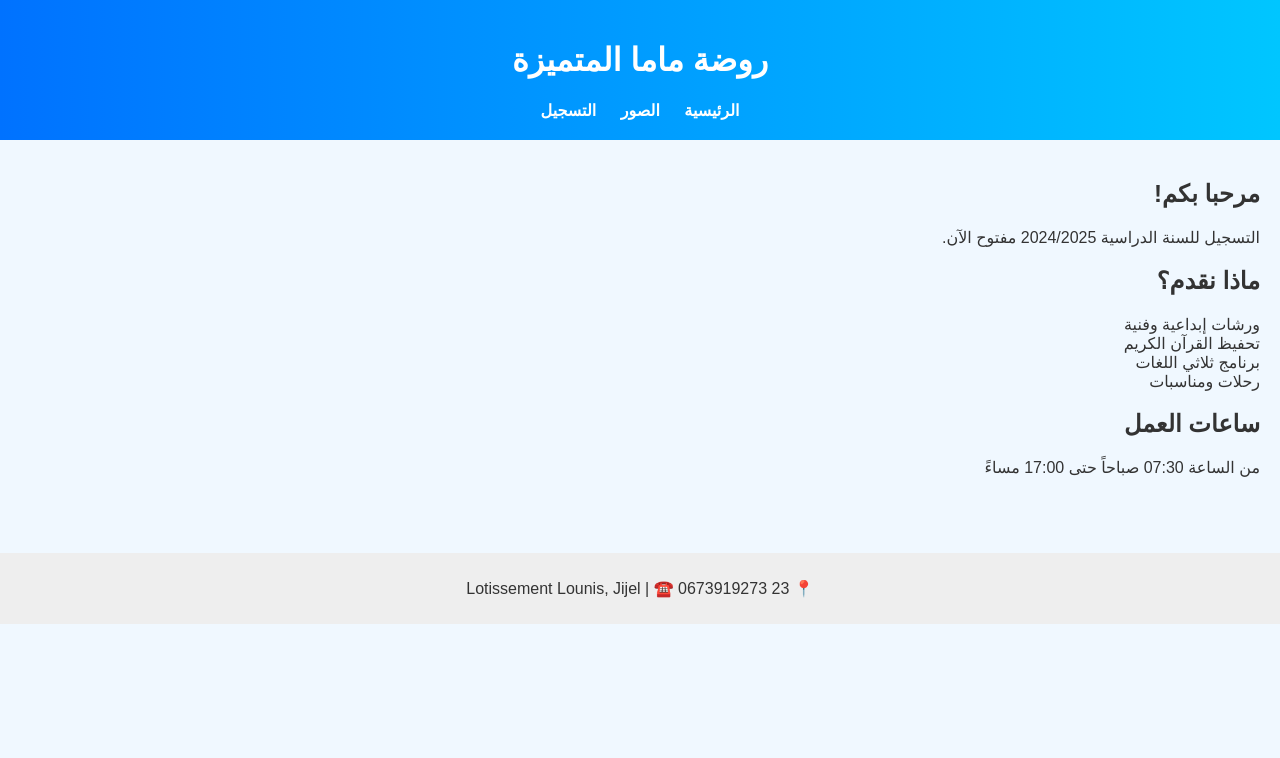
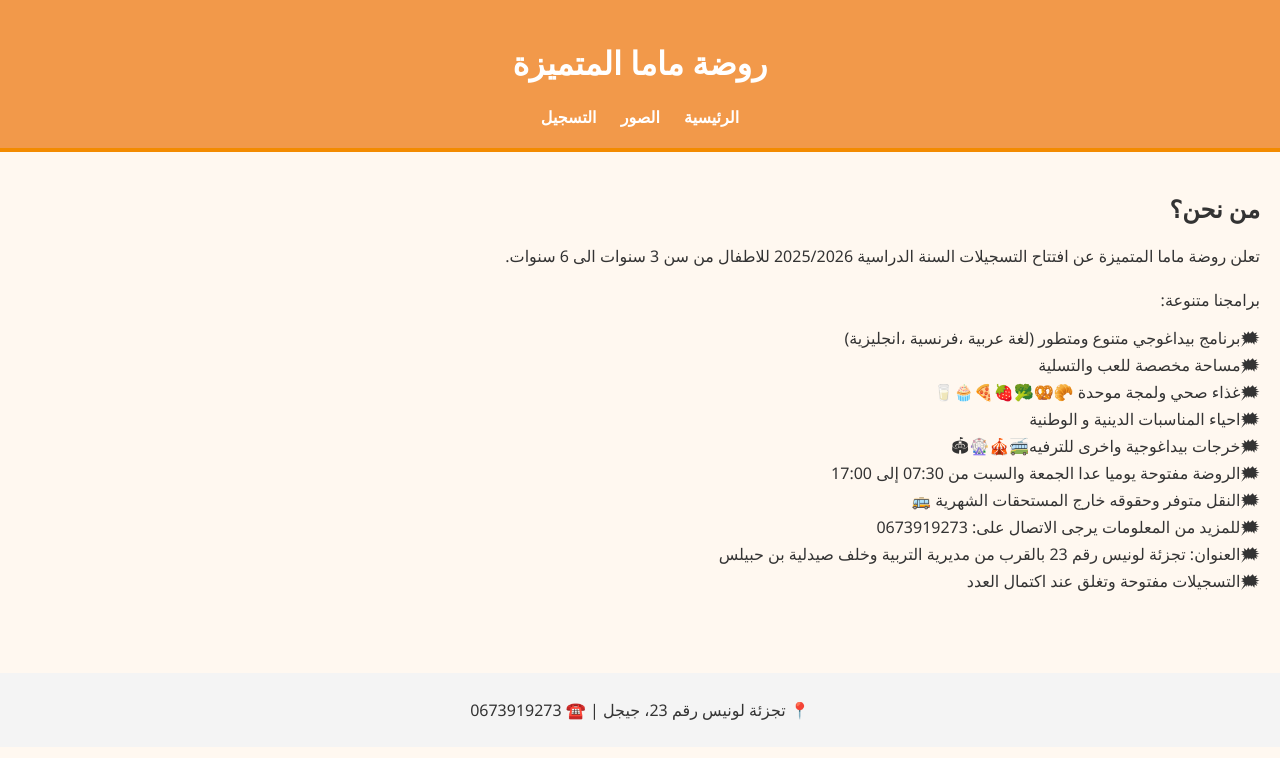
Before and after one commit to RISK18000/CRECHE-MAMA-EL_MOUTAMAYZA, a plain HTML site: page index.html in a window 1280 px wide. Drawn offline with Linux system fonts and the light colour scheme.

Commit message:
Add files via upload

```diff
--- a/index.html
+++ b/index.html
@@ -18,29 +18,32 @@
   </header>
 
   <main>
-    <section>
-      <h2>مرحبا بكم!</h2>
-      <p>التسجيل للسنة الدراسية 2024/2025 مفتوح الآن.</p>
-    </section>
 
-    <section>
-      <h2>ماذا نقدم؟</h2>
-      <ul>
-        <li>ورشات إبداعية وفنية</li>
-        <li>تحفيظ القرآن الكريم</li>
-        <li>برنامج ثلاثي اللغات</li>
-        <li>رحلات ومناسبات</li>
-      </ul>
-    </section>
+<section class="apropos">
+  <h2>من نحن؟</h2>
+  <p>
+    تعلن روضة ماما المتميزة عن افتتاح التسجيلات السنة الدراسية 2025/2026 للاطفال من سن 3 سنوات الى 6 سنوات.
+    <br><br>
+    برامجنا متنوعة:
+    <ul>
+      <li>🗯برنامج بيداغوجي متنوع ومتطور (لغة عربية ،فرنسية ،انجليزية)</li>
+      <li>🗯مساحة مخصصة للعب والتسلية</li>
+      <li>🗯غذاء صحي ولمجة موحدة 🥐🥨🥦🍓🍕🧁🥛</li>
+      <li>🗯احياء المناسبات الدينية و الوطنية</li>
+      <li>🗯خرجات بيداغوجية واخرى للترفيه🚎🎪🎡🏟</li>
+      <li>🗯الروضة مفتوحة يوميا عدا الجمعة والسبت من 07:30 إلى 17:00</li>
+      <li>🗯النقل متوفر وحقوقه خارج المستحقات الشهرية 🚌</li>
+      <li>🗯للمزيد من المعلومات يرجى الاتصال على: 0673919273</li>
+      <li>🗯العنوان: تجزئة لونيس رقم 23 بالقرب من مديرية التربية وخلف صيدلية بن حبيلس</li>
+      <li>🗯التسجيلات مفتوحة وتغلق عند اكتمال العدد</li>
+    </ul>
+  </p>
+</section>
 
-    <section>
-      <h2>ساعات العمل</h2>
-      <p>من الساعة 07:30 صباحاً حتى 17:00 مساءً</p>
-    </section>
   </main>
 
   <footer>
-    <p>📍 23 Lotissement Lounis, Jijel | ☎️ 0673919273</p>
+    <p>📍 تجزئة لونيس رقم 23، جيجل | ☎️ 0673919273</p>
   </footer>
 
 </body>
--- a/style.css
+++ b/style.css
@@ -1,17 +1,19 @@
+
 body {
-  font-family: Arial, sans-serif;
-  background: #f0f8ff;
+  font-family: 'Segoe UI', sans-serif;
+  background: #fff8f0;
   color: #333;
-  direction: rtl;
   margin: 0;
   padding: 0;
+  direction: rtl;
 }
 
 header {
-  background: linear-gradient(to left, #00c6ff, #0072ff);
+  background: #f2994a;
   color: white;
   padding: 20px;
   text-align: center;
+  border-bottom: 4px solid #f38b00;
 }
 
 nav a {
@@ -25,33 +27,35 @@ main {
   padding: 20px;
 }
 
-ul {
+section.apropos ul {
   list-style: none;
   padding: 0;
 }
 
 .gallery {
   display: flex;
+  flex-wrap: wrap;
   gap: 10px;
-  flex-wrap: wrap;
+  justify-content: center;
 }
 
 .gallery img {
-  width: 30%;
+  width: 250px;
+  height: auto;
   border-radius: 10px;
-  box-shadow: 0 0 5px #ccc;
+  box-shadow: 0 0 5px #aaa;
 }
 
 form {
+  background: #fff;
+  padding: 20px;
+  max-width: 400px;
+  margin: auto;
+  box-shadow: 0 0 10px #ccc;
+  border-radius: 10px;
   display: flex;
   flex-direction: column;
   gap: 10px;
-  max-width: 400px;
-  margin: auto;
-  background: white;
-  padding: 20px;
-  border-radius: 10px;
-  box-shadow: 0 0 10px #ccc;
 }
 
 input[type="text"],
@@ -60,20 +64,21 @@ input[type="tel"],
 input[type="email"],
 input[type="submit"] {
   padding: 10px;
+  border: 1px solid #ccc;
   border-radius: 5px;
-  border: 1px solid #ccc;
 }
 
 input[type="submit"] {
-  background-color: #0072ff;
+  background-color: #f2994a;
   color: white;
   border: none;
   cursor: pointer;
+  font-weight: bold;
 }
 
 footer {
-  background: #eee;
   text-align: center;
+  background: #f4f4f4;
   padding: 10px;
   margin-top: 40px;
 }
```
Also changed, not shown: galerie.html (+13 -5 lines), inscription.html (+1 -1 lines), images/213497382_120669823582798_3062931831144451006_n.jpeg (added), images/294932518_361779689471809_2590291918107975517_n.jpeg (added), images/313307523_442171748099429_6527014345506833921_n.jpeg (added), images/317994086_463920579257879_2836618451604796304_n.jpeg (added), images/322950267_542018651183198_6303653523390935907_n.jpeg (added), images/327107500_705921594348782_5975528133986392732_n.jpeg (added), images/331754127_584714536853704_7457467376207972725_n.jpeg (added), images/337723215_3291070934537108_8911070766243620981_n.jpeg (added), images/341519828_1277554279810978_2191158612406585119_n.jpeg (added), images/343190114_579386454367122_7522442909390452645_n.jpeg (added), images/344957797_783171879832312_3902061992544457160_n.jpeg (added).
